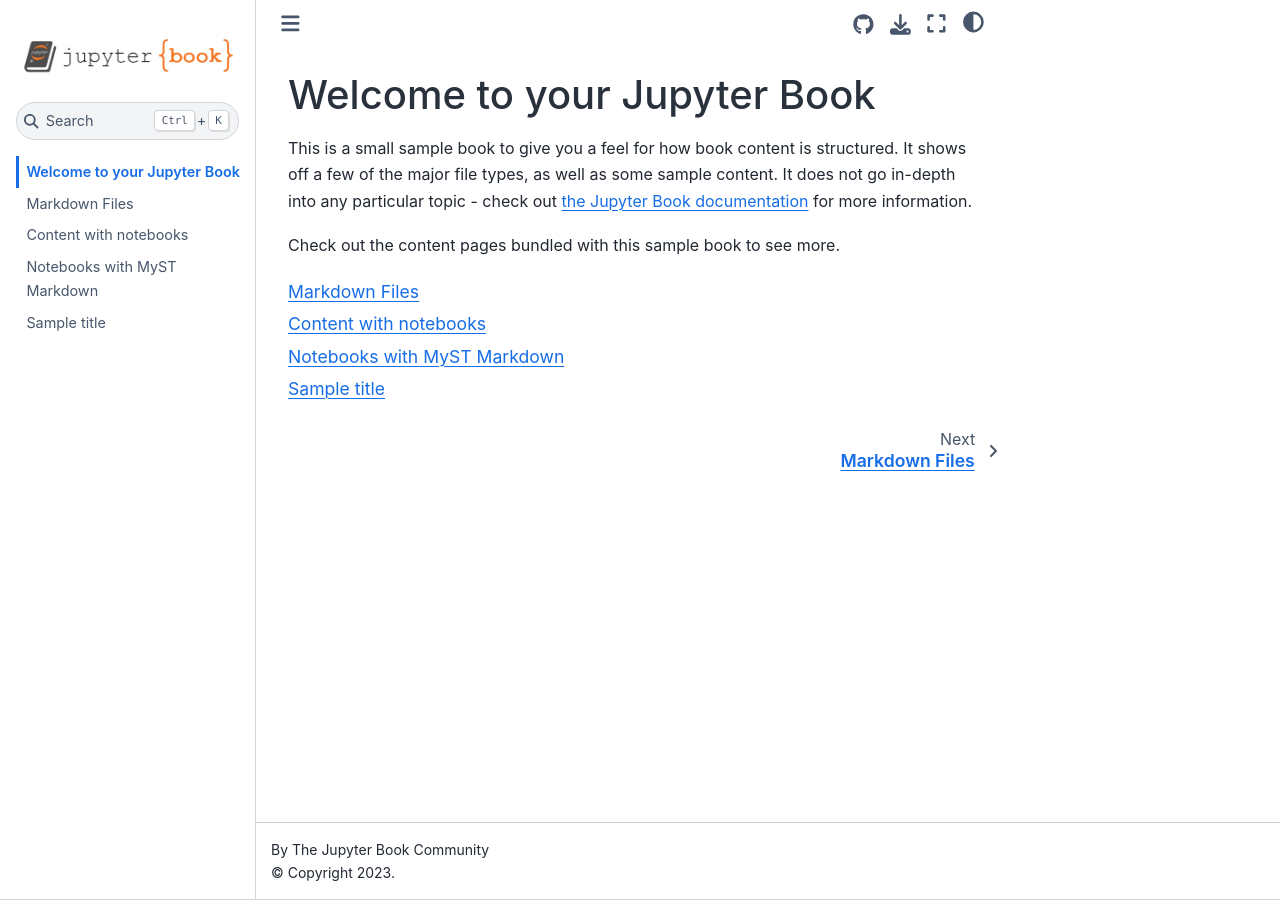
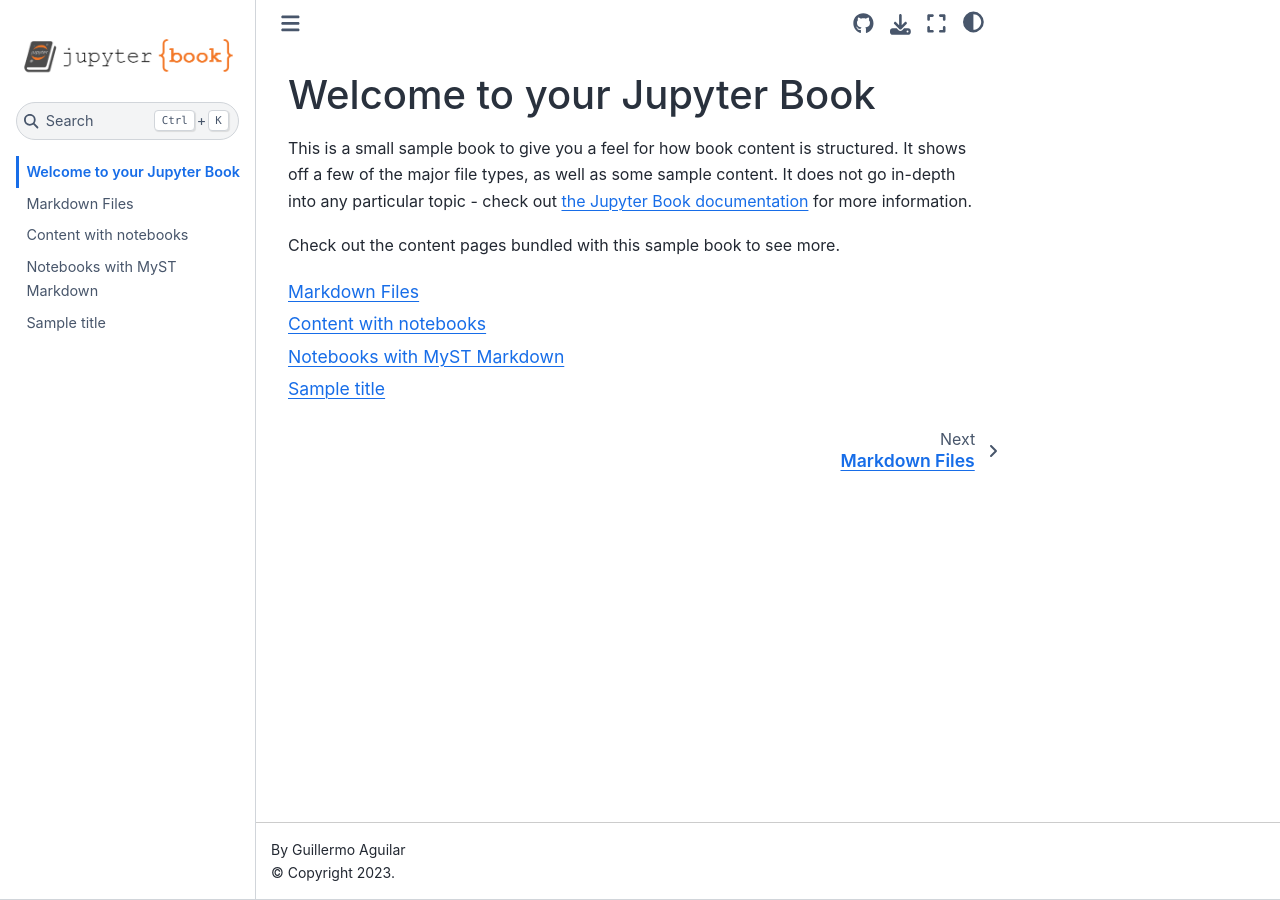
Before and after one commit to guillermoaguilar/myfirst-jupyterbook, a Jupyter Book: the page built from docs/intro.md, in a window 1280 px wide. Built offline with Jupyter Book 1.0.4 settings and Sphinx 7.4.7 and the Sphinx Book theme 1.1.4, drawn with Linux system fonts in a browser that asks for light colours; part of the change alters nothing that is shown.

Commit message:
modifiying config slightly

```diff
--- a/docs/_config.yml
+++ b/docs/_config.yml
@@ -2,11 +2,9 @@
 # Learn more at https://jupyterbook.org/customize/config.html
 
 title: My sample book
-author: The Jupyter Book Community
+author: Guillermo Aguilar
 logo: logo.png
 
-# Force re-execution of notebooks on each build.
-# See https://jupyterbook.org/content/execute.html
 execute:
   execute_notebooks: force
 
@@ -14,6 +12,13 @@ execute:
 latex:
   latex_documents:
     targetname: book.tex
+
+# HTML-specific settings
+html:
+  home_page_in_navbar         : false
+
+# Interact link settings
+notebook_interface            : "notebook"
 
 # Add a bibtex file so that we can create citations
 bibtex_bibfiles:
@@ -28,5 +33,4 @@ repository:
 # Add GitHub buttons to your book
 # See https://jupyterbook.org/customize/config.html#add-a-link-to-your-repository
 html:
-  use_issues_button: true
   use_repository_button: true
```
